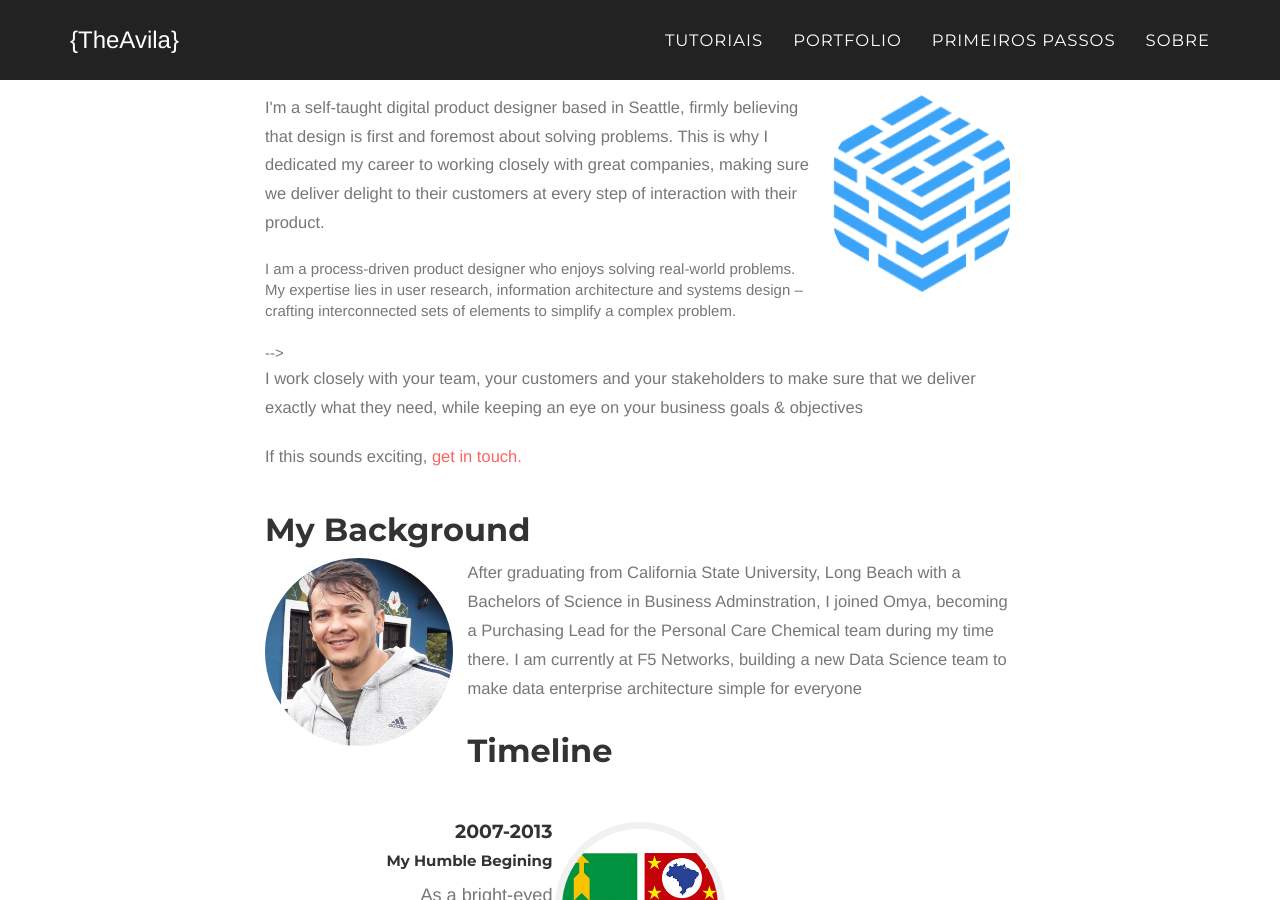
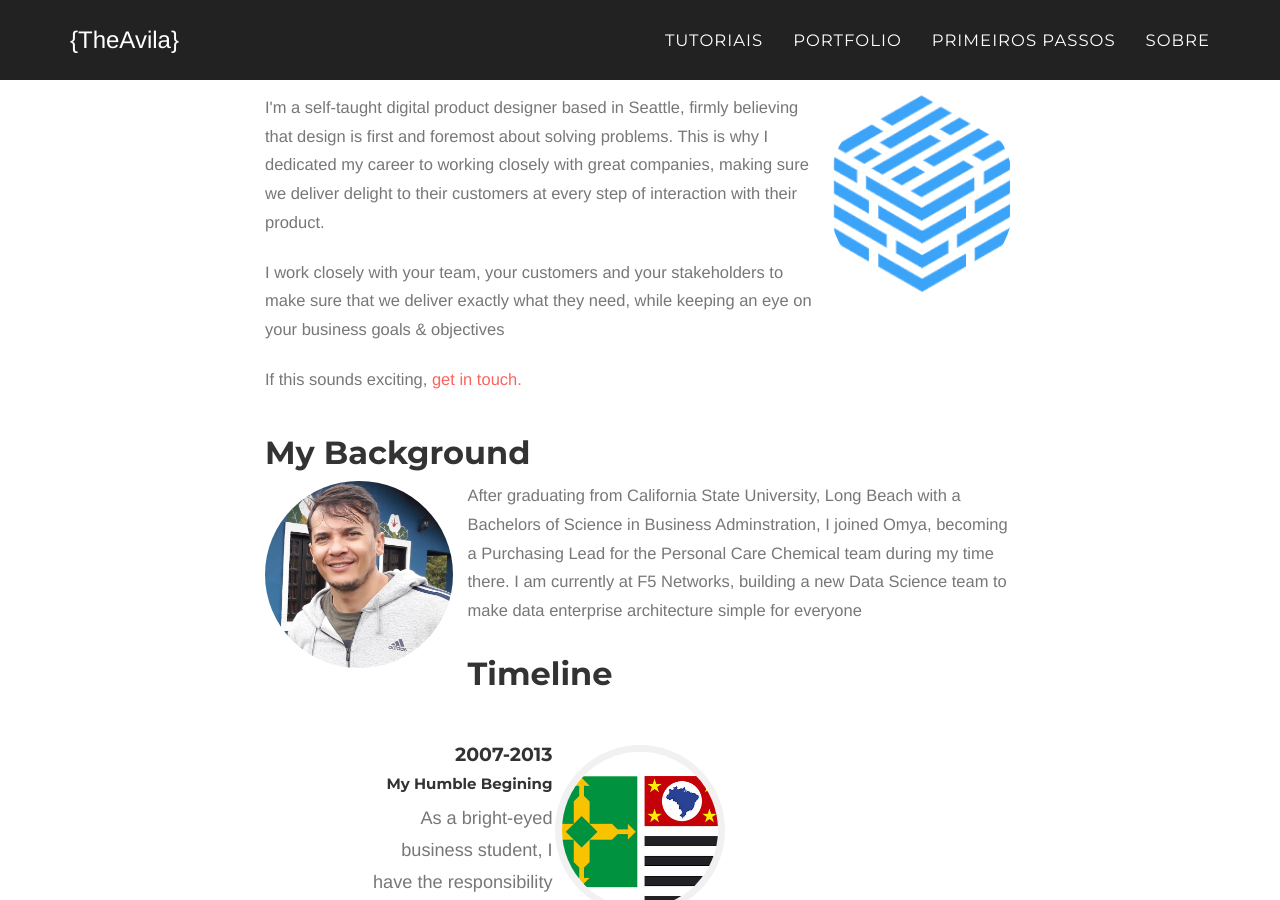
Before and after one commit to VisaLisa/visalisa.github.io, a Jekyll site: the page built from sobre.html, in a window 1280 px wide and 900 px high, scrolled down 749 px. Built offline with Jekyll 4.4.1, drawn with Linux system fonts in a browser that asks for light colours; some web fonts are replaced.

Commit message:
Update about.html

```diff
--- a/_includes/about.html
+++ b/_includes/about.html
@@ -6,7 +6,7 @@
         <div class="text-muted"><img src="/img/logo.png" alt="logo" class="img-responsive img-circle pull-right" style="width:25%;margin-left:2%">
 
 <p>I'm a self-taught digital product designer based in Seattle, firmly believing that design is first and foremost about solving problems. This is why I dedicated my career to working closely with great companies, making sure we deliver delight to their customers at every step of interaction with their product.</p>
-<!-<p>I am a process-driven product designer who enjoys solving real-world problems. My expertise lies in user research, information architecture and systems design – crafting interconnected sets of elements to simplify a complex problem.</p>-->
+<!--<p>I am a process-driven product designer who enjoys solving real-world problems. My expertise lies in user research, information architecture and systems design – crafting interconnected sets of elements to simplify a complex problem.</p>-->
 
 <p>I work closely with your team, your customers and your stakeholders to make sure that we deliver exactly what they need, while keeping an eye on your business goals & objectives</p>
 
```
